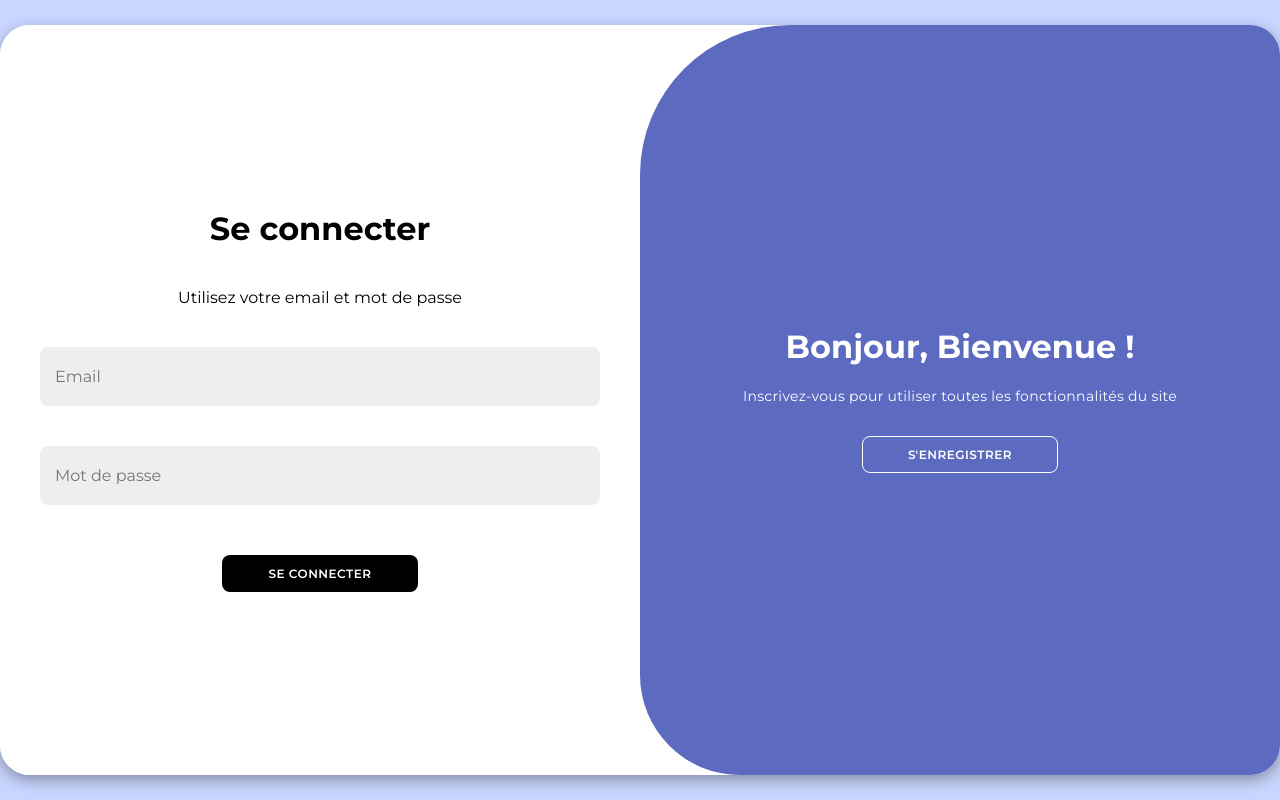
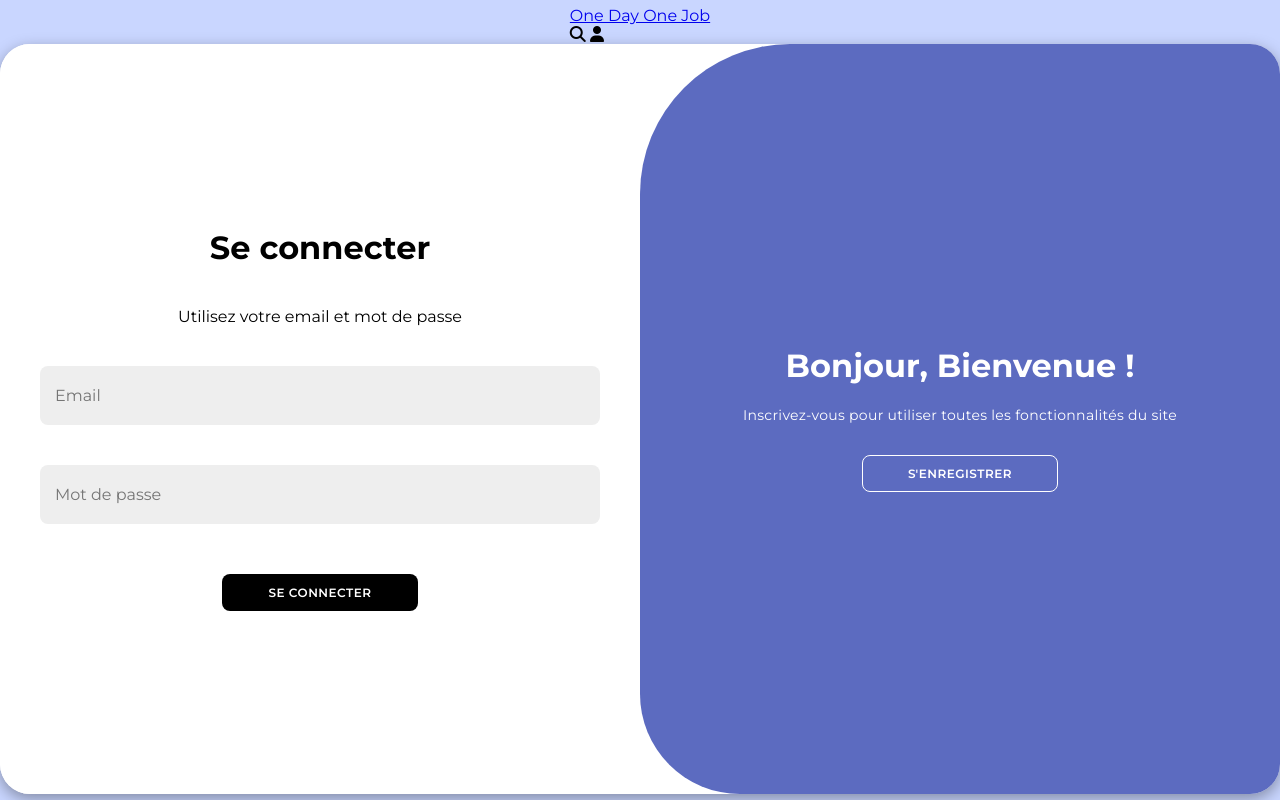
Before and after one commit to D4dis/valid_mvc, a PHP site: page /formation/views/login.php in a window 1280 px wide. Run offline with PHP 8.4, Linux system fonts and the light colour scheme; some libraries are stand-ins or nearby versions.

Commit message:
nav a faire

```diff
--- a/views/login.php
+++ b/views/login.php
@@ -19,6 +19,8 @@ $title = 'One Day One Job';
     crossorigin="anonymous" referrerpolicy="no-referrer" />
   <link rel="stylesheet" href="../assets/css/login.css">
 </head>
+
+<?php include 'partials/navbar.php'; ?>
 
 <body>
   <div class="container" id="container">
--- a/views/partials/navbar.php
+++ b/views/partials/navbar.php
@@ -1,7 +1,9 @@
 <nav class="navbar">
-  <div class="container-fluid">
-    <a class="navbar-brand" href="../../">
-      One Day One Job
-    </a>
+  <div class="container-nav">
+    <a href="localhost/formation/valid-mvc/index.php">One Day One Job</a>
+    <div class="icons">
+      <i class="fa-solid fa-magnifying-glass"></i>
+      <i class="fa-solid fa-user"></i>
+    </div>
   </div>
 </nav>
```
